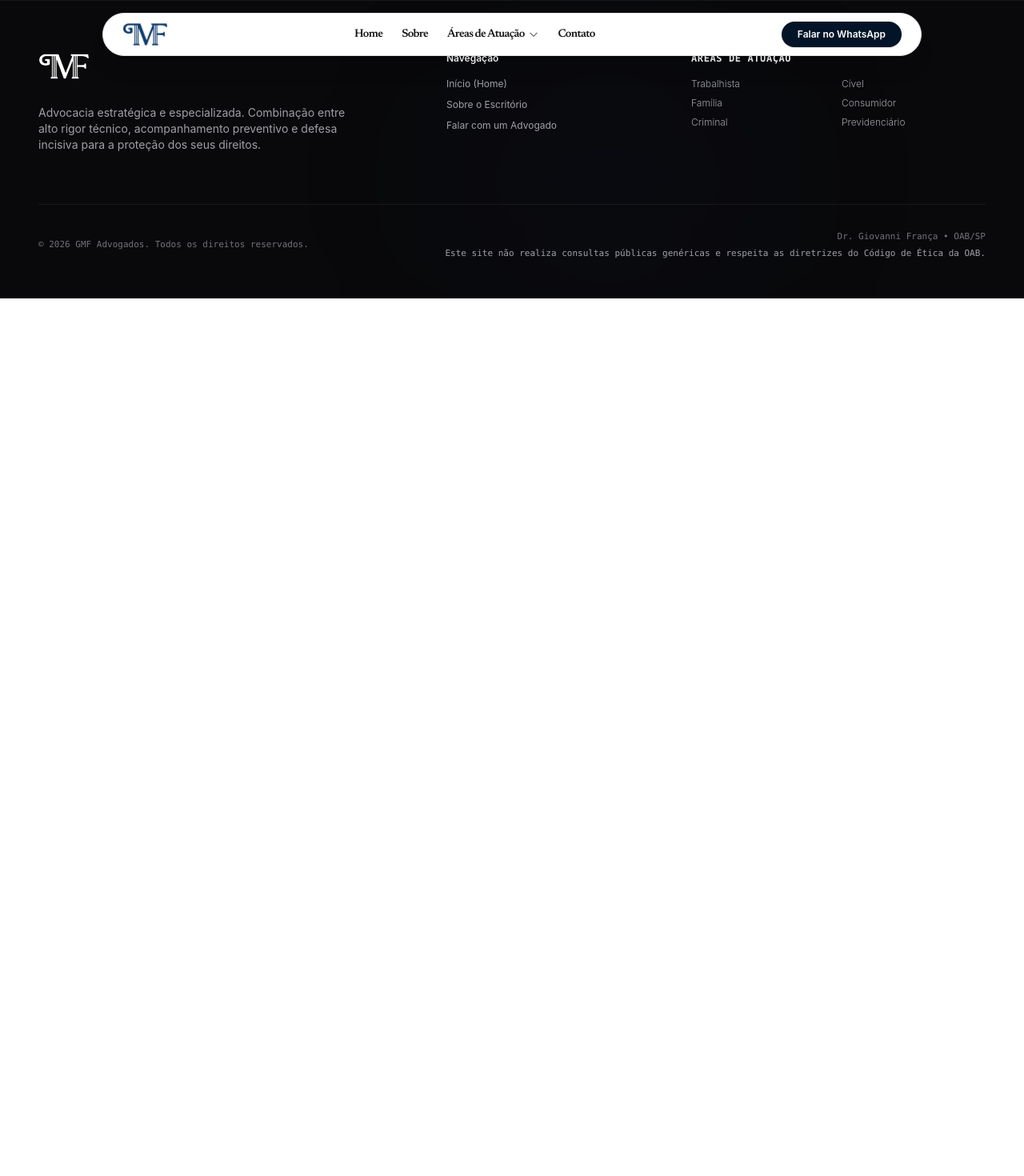
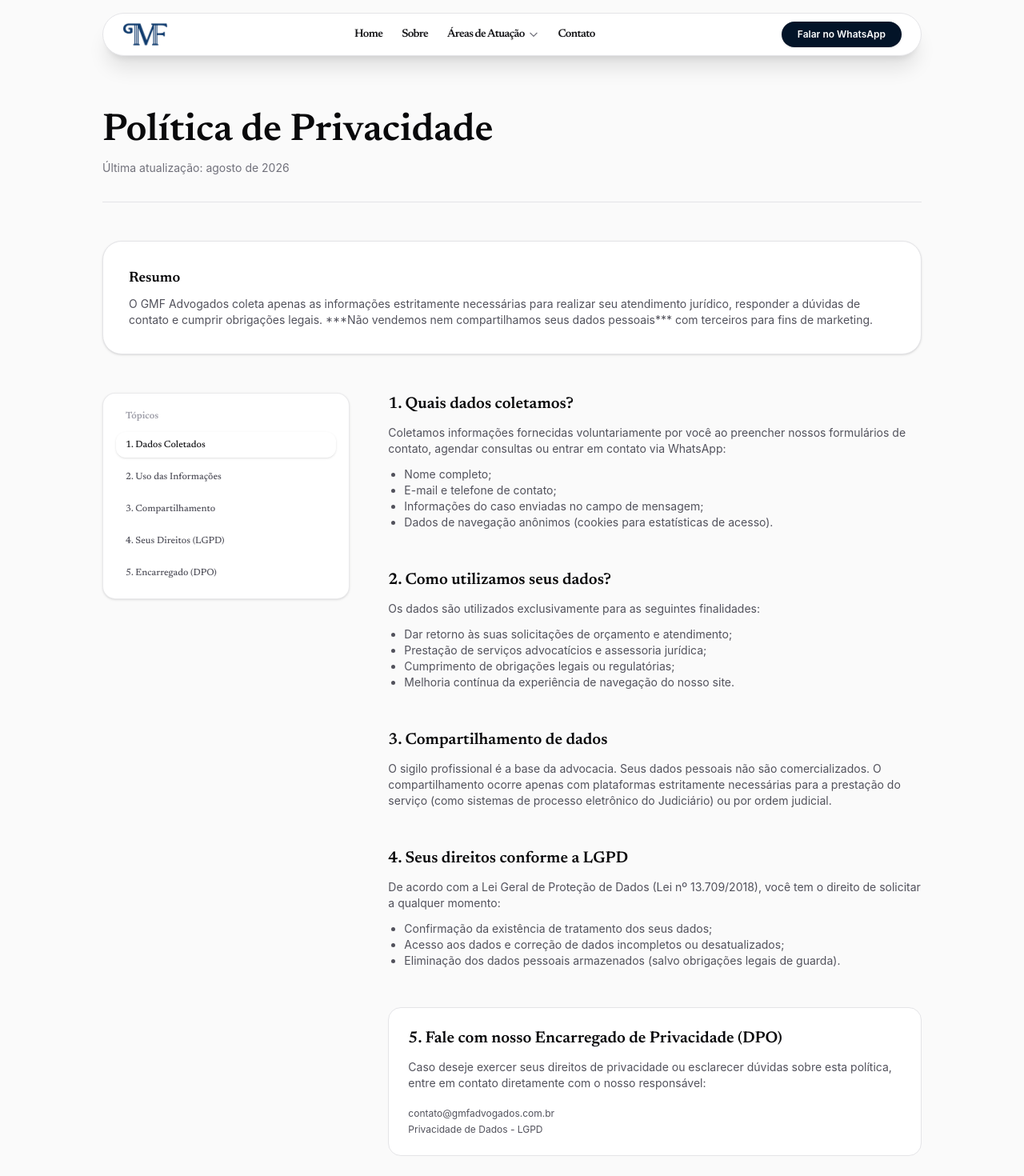
Before and after one commit to CEL-Digital/GMF, a React (Vite) app: page /politica-de-privacidade in a window 1280 px wide. Shown: the top 1470 px of the page at 80% size. Before the commit the page ends 800 px from the top, so only its background shows below. Built offline with nearby package versions, Linux system fonts and the light colour scheme.

Commit message:
politica de privacidade

```diff
--- a/src/App.jsx
+++ b/src/App.jsx
@@ -7,6 +7,7 @@ import { DireitoFamilia } from "./routes/DireitoFamilia"
 import { DireitoTrabalhista } from "./routes/DireitoTrabalhista"
 import { DireitoPrevidenciario } from "./routes/DireitoPrevidenciario"
 import { DireitoConsumidor } from "./routes/DireitoConsumidor"
+import { PoliticaDePrivacidade } from "./routes/PoliticaDePrivacidade.jsx"
 import { Footer } from "./components/layout/Footer"
 
 function App() {
@@ -23,6 +24,7 @@ function App() {
         <Route path="/direito-do-consumidor" element={<DireitoConsumidor />}/>
         <Route path="/direito-criminal" element={<DireitoCriminal />}/>
         <Route path="/direito-previdenciario" element={<DireitoPrevidenciario />}/>
+        <Route path="/politica-de-privacidade" element={<PoliticaDePrivacidade />}/>
       </Routes>
       <Footer />
     </div>
--- a/src/components/Sections/home/HeroHome.jsx
+++ b/src/components/Sections/home/HeroHome.jsx
@@ -77,7 +77,7 @@ export function HeroHome() {
 
           <span className="absolute aspect-square w-[200%] scale-0 rounded-full bg-brand-dark-blue transition-transform duration-800 ease-in-out group-hover:scale-100"></span>
 
-          <span className="relative z-10 transition-colors text-md duration-1000 ease-in-out group-hover:text-white">
+          <span className="relative z-10 transition-colors text-sm font-semibold duration-1000 ease-in-out group-hover:text-white">
             Falar no WhatsApp
           </span>
         </a>
--- a/src/components/layout/Footer.jsx
+++ b/src/components/layout/Footer.jsx
@@ -49,7 +49,7 @@ export function Footer() {
             <ul className="space-y-2.5 text-xs">
               <li>
                 <Link to="/#hero" className="hover:text-white transition-colors">
-                  Início (Home)
+                  Início
                 </Link>
               </li>
               <li>
@@ -62,15 +62,20 @@ export function Footer() {
                   Falar com um Advogado
                 </Link>
               </li>
+              <li>
+                <Link to="/politica-de-privacidade" className="hover:text-white transition-colors">
+                  Política de Privacidade
+                </Link>
+              </li>
             </ul>
           </div>
 
           {/* COLUNA 3: Áreas de Atuação (4 Colunas) */}
           <div className="lg:col-span-4 space-y-4">
-            <h4 className="text-xs font-mono uppercase tracking-wider text-white font-semibold">
+            <h4 className="text-xs text-white font-semibold font-news">
               Áreas de Atuação
             </h4>
-            <ul className="grid grid-cols-1 sm:grid-cols-2 gap-2 text-xs font-light">
+            <ul className="grid grid-cols-1 sm:grid-cols-2 gap-2 text-xs">
               <li>
                 <Link to="/direito-trabalhista" className="hover:text-white transition-colors">
                   Trabalhista
@@ -113,7 +118,7 @@ export function Footer() {
           </div>
 
           <div className="text-center md:text-right space-y-1">
-            <p>Dr. Giovanni França • OAB/SP</p>
+            <p className="font-news">Dr. Giovanni França • OAB/SP 506.893</p>
             <p className="text-zinc-400">Este site não realiza consultas públicas genéricas e respeita as diretrizes do Código de Ética da OAB.</p>
           </div>
         </div>
--- /dev/null
+++ b/src/routes/PoliticaDePrivacidade.jsx
@@ -0,0 +1,147 @@
+import { useState } from "react";
+
+export function PoliticaDePrivacidade() {
+  const [activeSection, setActiveSection] = useState("coleta");
+
+  const scrollToSection = (id) => {
+    setActiveSection(id);
+    const element = document.getElementById(id);
+    if (element) {
+      element.scrollIntoView({ behavior: "smooth", block: "start" });
+    }
+  };
+
+  return (
+    <div className="min-h-screen bg-zinc-50 text-zinc-900 pt-32 pb-20 px-6 md:px-12">
+      <div className="max-w-5xl mx-auto">
+
+        {/* CABEÇALHO */}
+        <div className="border-b border-zinc-200 pb-8 mb-12">
+          <h1 className="font-news text-3xl md:text-5xl font-semibold text-zinc-950 mt-3">
+            Política de Privacidade
+          </h1>
+          <p className="text-sm text-zinc-500 mt-3">
+            Última atualização: {new Date().toLocaleDateString("pt-BR", { month: "long", year: "numeric" })}
+          </p>
+        </div>
+
+        {/* RESUMO EXECUTIVO (DESTAQUE BENTO-STYLE) */}
+        <div className="bg-white border border-zinc-200 rounded-3xl p-6 md:p-8 shadow-sm mb-12">
+          <h3 className="font-news text-lg font-semibold text-zinc-950 mb-2">
+            Resumo
+          </h3>
+          <p className="text-sm text-zinc-600">
+            O GMF Advogados coleta apenas as informações estritamente necessárias para realizar seu atendimento jurídico, responder a dúvidas de contato e cumprir obrigações legais. ***Não vendemos nem compartilhamos seus dados pessoais*** com terceiros para fins de marketing.
+          </p>
+        </div>
+
+        {/* LAYOUT EM DUAS COLUNAS (SUMÁRIO + CONTEÚDO) */}
+        <div className="grid grid-cols-1 lg:grid-cols-12 gap-12">
+
+          {/* MENU LATERAL FIXO / ANCORAGEM (DESKTOP) */}
+          <aside className="lg:col-span-4 hidden lg:block">
+            <div className="sticky top-28 space-y-2 bg-white border border-zinc-200/80 rounded-2xl p-4 shadow-sm text-sm">
+              <span className="text-xs font-news font-semibold text-zinc-400 block px-3 py-1">
+                Tópicos
+              </span>
+              {[
+                { id: "coleta", label: "1. Dados Coletados" },
+                { id: "uso", label: "2. Uso das Informações" },
+                { id: "compartilhamento", label: "3. Compartilhamento" },
+                { id: "direitos", label: "4. Seus Direitos (LGPD)" },
+                { id: "contato-dpo", label: "5. Encarregado (DPO)" },
+              ].map((item) => (
+                <button
+                  key={item.id}
+                  onClick={() => scrollToSection(item.id)}
+                  className={`w-full text-left px-3 py-2 rounded-xl transition-all font-medium text-xs ${
+                    activeSection === item.id
+                      ? "font-news shadow-sm"
+                      : "font-news text-zinc-600 hover:bg-zinc-100 hover:text-zinc-950"
+                  }`}
+                >
+                  {item.label}
+                </button>
+              ))}
+            </div>
+          </aside>
+
+          {/* CONTEÚDO PRINCIPAL */}
+          <main className="lg:col-span-8 space-y-12 text-zinc-700 text-sm">
+
+            <section id="coleta" className="scroll-mt-28 space-y-3">
+              <h2 className="font-news text-xl font-semibold text-zinc-950">
+                1. Quais dados coletamos?
+              </h2>
+              <p className="text-zinc-600">
+                Coletamos informações fornecidas voluntariamente por você ao preencher nossos formulários de contato, agendar consultas ou entrar em contato via WhatsApp:
+              </p>
+              <ul className="list-disc pl-5 text-zinc-600">
+                <li>Nome completo;</li>
+                <li>E-mail e telefone de contato;</li>
+                <li>Informações do caso enviadas no campo de mensagem;</li>
+                <li>Dados de navegação anônimos (cookies para estatísticas de acesso).</li>
+              </ul>
+            </section>
+
+            <section id="uso" className="scroll-mt-28 space-y-3">
+              <h2 className="font-news text-xl font-semibold text-zinc-950">
+                2. Como utilizamos seus dados?
+              </h2>
+              <p className="text-zinc-600">
+                Os dados são utilizados exclusivamente para as seguintes finalidades:
+              </p>
+              <ul className="list-disc pl-5 text-zinc-600">
+                <li>Dar retorno às suas solicitações de orçamento e atendimento;</li>
+                <li>Prestação de serviços advocatícios e assessoria jurídica;</li>
+                <li>Cumprimento de obrigações legais ou regulatórias;</li>
+                <li>Melhoria contínua da experiência de navegação do nosso site.</li>
+              </ul>
+            </section>
+
+            <section id="compartilhamento" className="scroll-mt-28 space-y-3">
+              <h2 className="font-news text-xl font-semibold text-zinc-950">
+                3. Compartilhamento de dados
+              </h2>
+              <p className="text-zinc-600">
+                O sigilo profissional é a base da advocacia. Seus dados pessoais não são comercializados. O compartilhamento ocorre apenas com plataformas estritamente necessárias para a prestação do serviço (como sistemas de processo eletrônico do Judiciário) ou por ordem judicial.
+              </p>
+            </section>
+
+            <section id="direitos" className="scroll-mt-28 space-y-3">
+              <h2 className="font-news text-xl font-semibold text-zinc-950">
+                4. Seus direitos conforme a LGPD
+              </h2>
+              <p className="text-zinc-600">
+                De acordo com a Lei Geral de Proteção de Dados (Lei nº 13.709/2018), você tem o direito de solicitar a qualquer momento:
+              </p>
+              <ul className="list-disc pl-5 text-zinc-600">
+                <li>Confirmação da existência de tratamento dos seus dados;</li>
+                <li>Acesso aos dados e correção de dados incompletos ou desatualizados;</li>
+                <li>Eliminação dos dados pessoais armazenados (salvo obrigações legais de guarda).</li>
+              </ul>
+            </section>
+
+            <section id="contato-dpo" className="scroll-mt-28 space-y-3 bg-white p-6 rounded-2xl border border-zinc-200">
+              <h2 className="font-news text-xl font-semibold text-zinc-950">
+                5. Fale com nosso Encarregado de Privacidade (DPO)
+              </h2>
+              <p className="text-zinc-600">
+                Caso deseje exercer seus direitos de privacidade ou esclarecer dúvidas sobre esta política, entre em contato diretamente com o nosso responsável:
+              </p>
+              <div className="pt-2 text-xs text-zinc-600">
+                <p>contato@gmfadvogados.com.br</p>
+                <p className="mt-1">Privacidade de Dados - LGPD</p>
+              </div>
+            </section>
+
+          </main>
+
+        </div>
+
+      </div>
+    </div>
+  );
+}
+
+export default PoliticaDePrivacidade;
```
